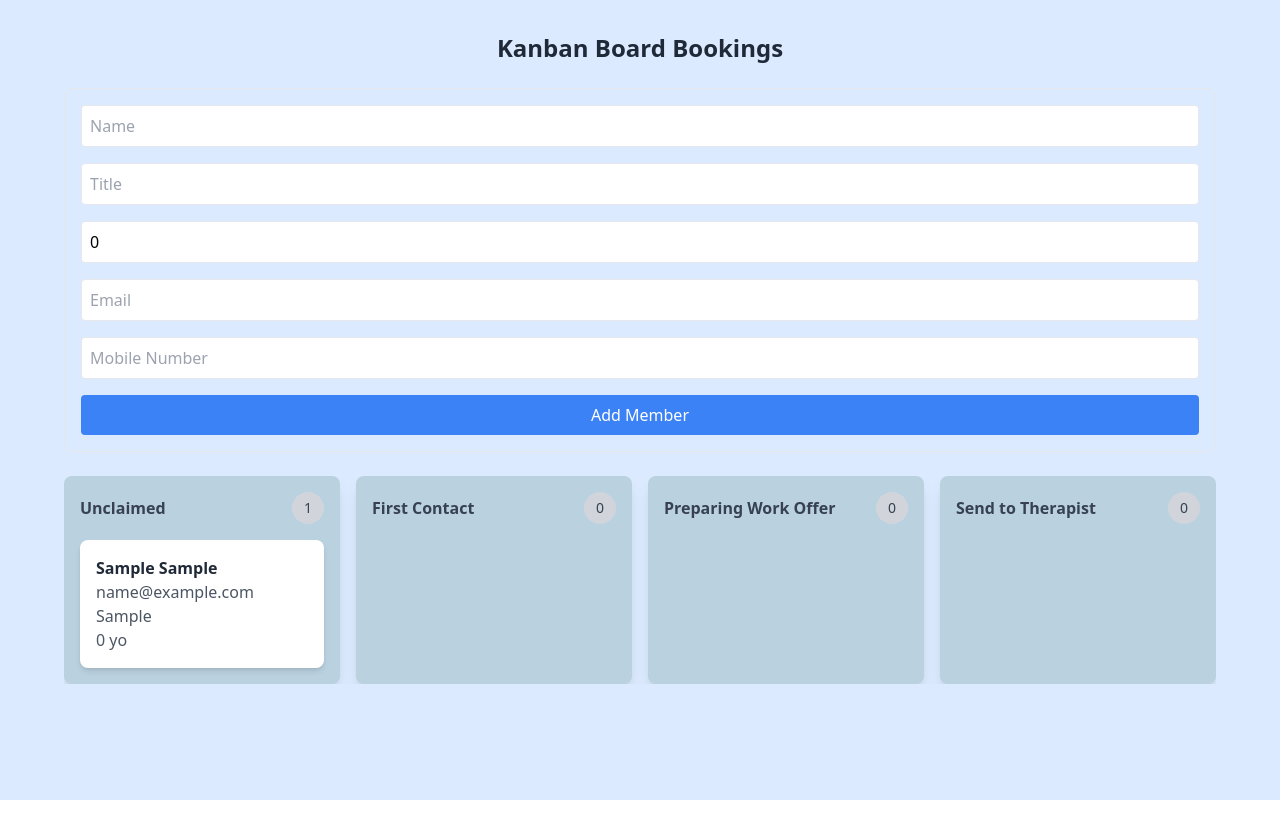
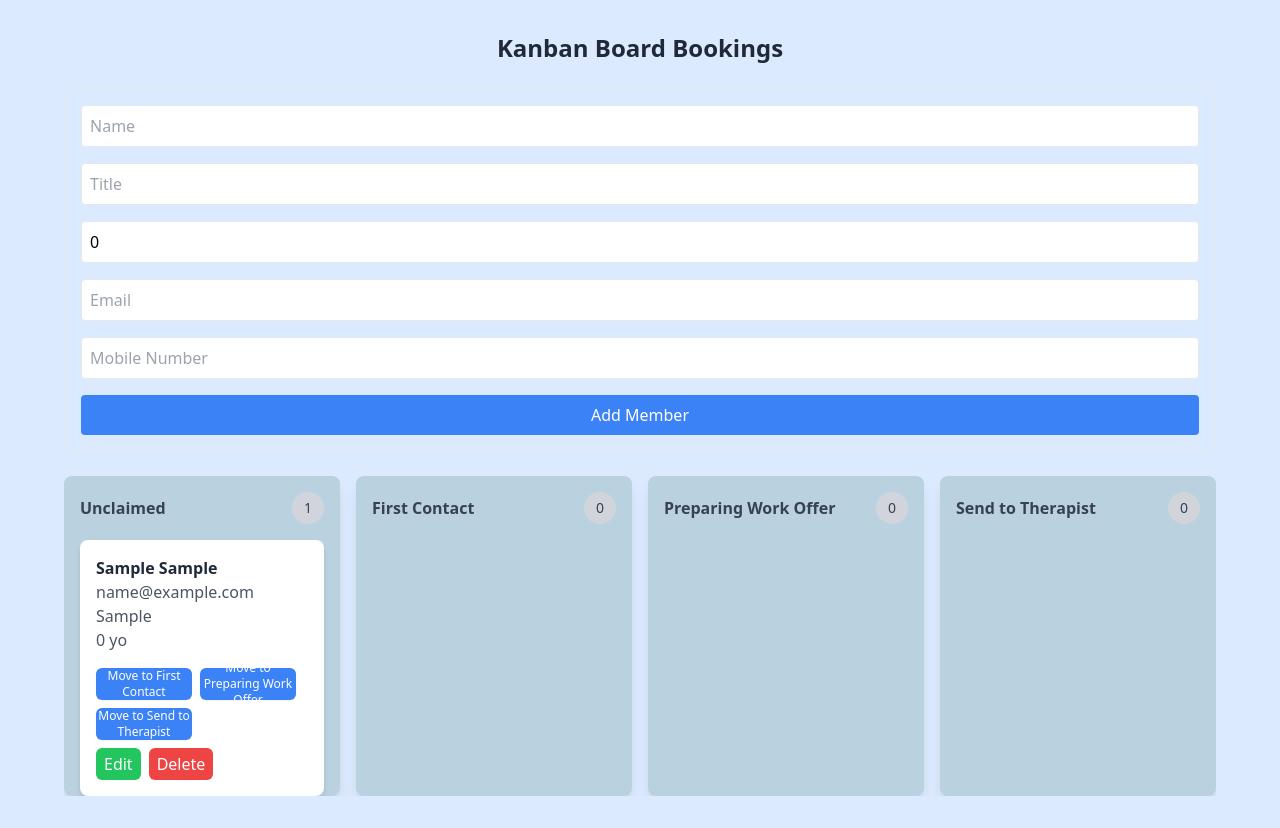
Before and after one commit to kimo12345678/kanban-board, a React (Vite) app in the folder kanban-board/: page / in a window 1280 px wide. Both pictures are taken after typing "Sample", "Sample", "name@example.com", "Sample" into the empty fields and a click on the button "Add Member". Before the commit the page ends 800 px from the top, so only its background shows below. Built offline with nearby package versions, Linux system fonts and the light colour scheme.

Commit message:
feat: added button to edit and delete and move across boards

```diff
--- a/kanban-board/src/components/KanbanCard.tsx
+++ b/kanban-board/src/components/KanbanCard.tsx
@@ -1,5 +1,4 @@
-// src/components/KanbanCard.tsx
-import React from 'react';
+import React, { useState } from "react";
 
 interface Member {
   name: string;
@@ -7,15 +6,37 @@ interface Member {
   age: number;
   email: string;
   mobileNumber: string;
-  status: 'Unclaimed' | 'First Contact' | 'Preparing Work Offer' | 'Send to Therapist';
+  status:
+    | "Unclaimed"
+    | "First Contact"
+    | "Preparing Work Offer"
+    | "Send to Therapist";
 }
 
 interface KanbanCardProps {
   member: Member;
-  onUpdateMemberStatus: (member: Member, newStatus: Member['status']) => void;
+  onUpdateMemberStatus: (member: Member, newStatus: Member["status"]) => void;
+  onEdit: (member: Member) => void;
+  onDelete: (email: string) => void;
 }
 
-const KanbanCard: React.FC<KanbanCardProps> = ({ member }) => {
+const statuses: Member["status"][] = [
+  "Unclaimed",
+  "First Contact",
+  "Preparing Work Offer",
+  "Send to Therapist",
+];
+
+const KanbanCard: React.FC<KanbanCardProps> = ({
+  member,
+  onUpdateMemberStatus,
+  onEdit,
+  onDelete,
+}) => {
+  const handleStatusChange = (newStatus: Member["status"]) => {
+    onUpdateMemberStatus(member, newStatus);
+  };
+
   return (
     <div className="bg-white p-4 rounded-lg shadow-md flex flex-col">
       <h3 className="font-semibold text-gray-800">
@@ -24,6 +45,34 @@ const KanbanCard: React.FC<KanbanCardProps> = ({ member }) => {
       <p className="text-gray-600">{member.email}</p>
       <p className="text-gray-600">{member.mobileNumber}</p>
       <p className="text-gray-600">{member.age} yo</p>
+      <div className="mt-4 flex gap-2 flex-wrap">
+        {statuses.map(
+          (status) =>
+            status !== member.status && (
+              <button
+                key={status}
+                className="bg-blue-500 text-white w-24 h-8 text-xs rounded-md hover:bg-blue-600 shadow-sm transition duration-200 ease-in-out flex items-center justify-center"
+                onClick={() => handleStatusChange(status)}
+              >
+                Move to {status}
+              </button>
+            )
+        )}
+      </div>
+      <div className="mt-2 flex gap-2">
+        <button
+          className="bg-green-500 text-white py-1 px-2 rounded-md hover:bg-green-600"
+          onClick={() => onEdit(member)}
+        >
+          Edit
+        </button>
+        <button
+          className="bg-red-500 text-white py-1 px-2 rounded-md hover:bg-red-600"
+          onClick={() => onDelete(member.email)}
+        >
+          Delete
+        </button>
+      </div>
     </div>
   );
 };
```
